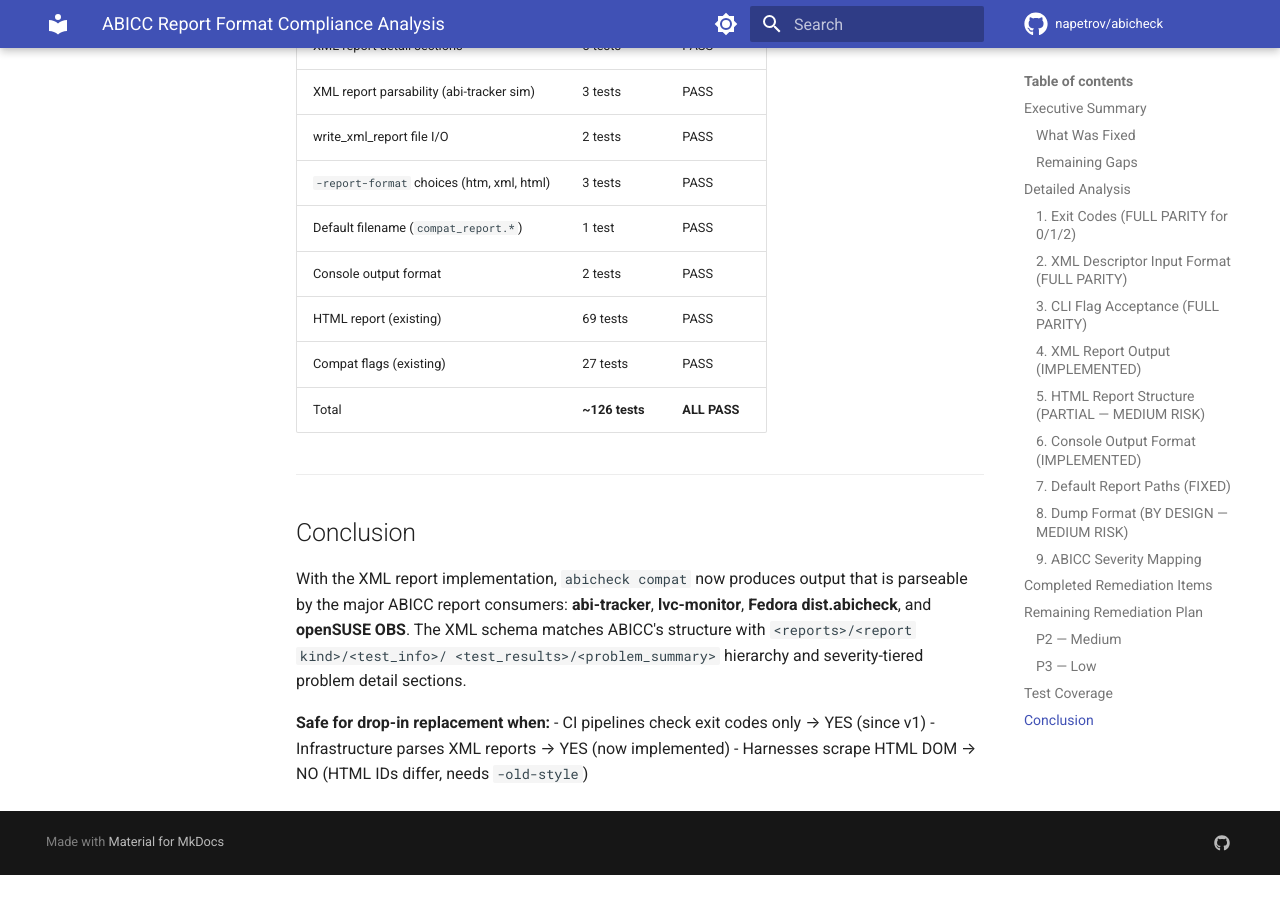
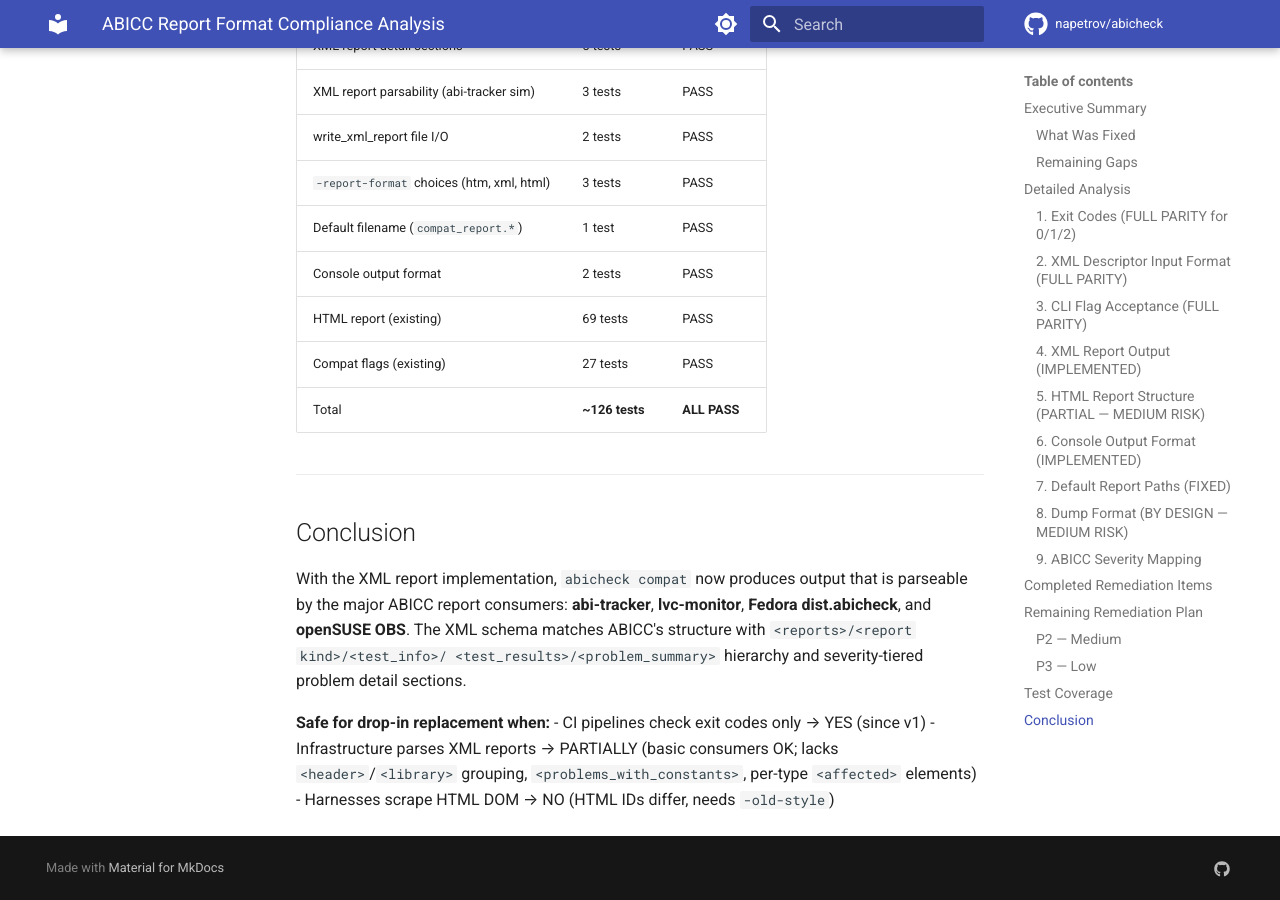
Before and after one commit to napetrov/abicheck, an MkDocs documentation site: the page built from docs/abicc_format_compliance.md, in a window 1280 px wide and 900 px high, scrolled down 8239 px. Built offline with MkDocs 1.6.1 and Material for MkDocs 9.7.7, drawn with Linux system fonts in a browser that asks for light colours; comment, search, counter and statistics services are not loaded; before the commit the page ends 9114 px from its top, so only the background shows below that.

Commit message:
Narrow XML compatibility claim to reflect documented gaps
The drop-in replacement section claimed full XML compatibility but
the doc itself lists missing features (header/library grouping,
problems_with_constants, per-type affected elements). Updated the
bullet to say PARTIALLY with explicit gap list.

https://claude.ai/code/session_01LypR28rHhAqKH8DFLD2Web

```diff
--- a/docs/abicc_format_compliance.md
+++ b/docs/abicc_format_compliance.md
@@ -327,5 +327,5 @@ detail sections.
 
 **Safe for drop-in replacement when:**
 - CI pipelines check exit codes only → YES (since v1)
-- Infrastructure parses XML reports → YES (now implemented)
+- Infrastructure parses XML reports → PARTIALLY (basic consumers OK; lacks `<header>`/`<library>` grouping, `<problems_with_constants>`, per-type `<affected>` elements)
 - Harnesses scrape HTML DOM → NO (HTML IDs differ, needs `-old-style`)
```
